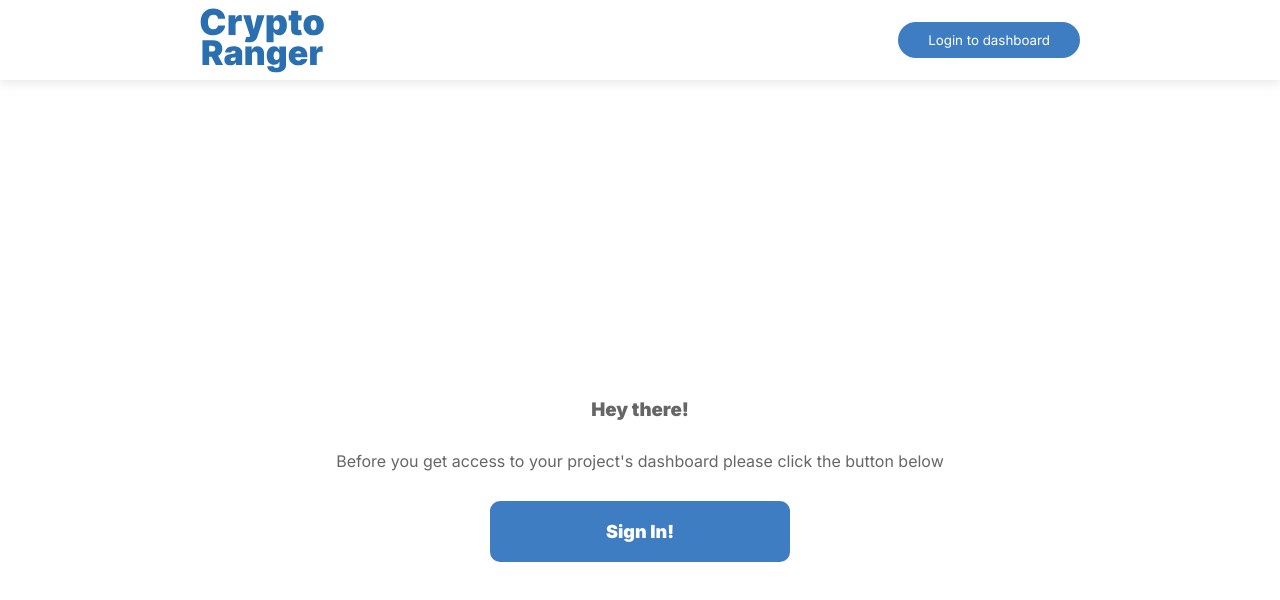
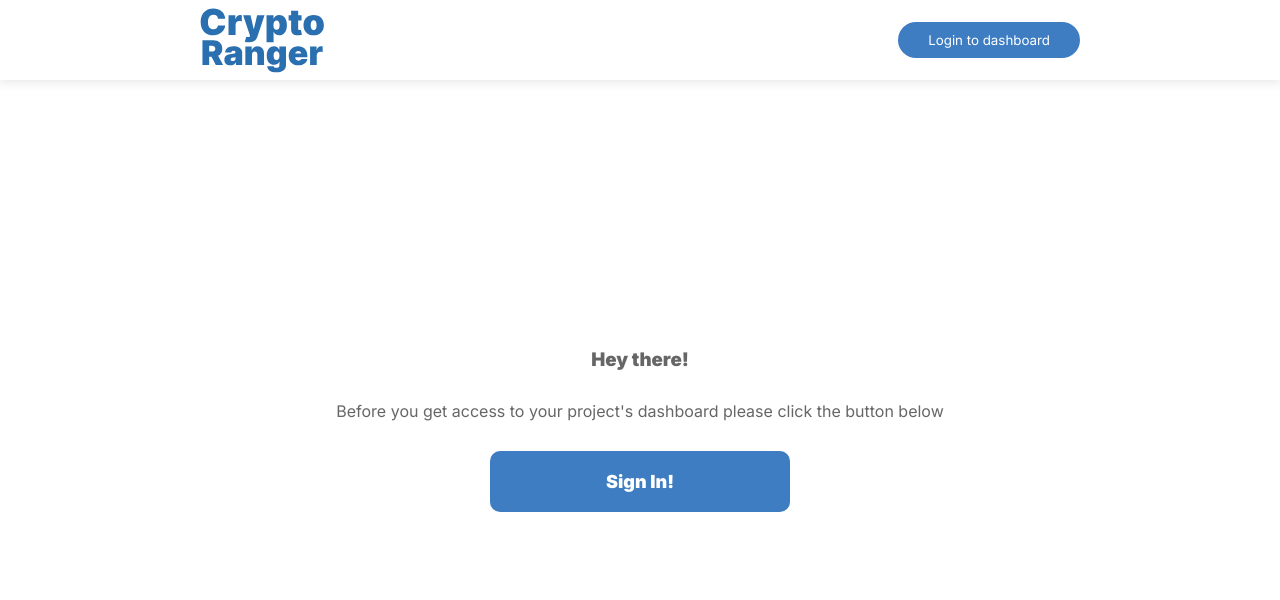
Before and after one commit to SimpleMB/CryptoRangerNext, a Next.js app: page /projects in a window 1280 px wide. Shown: the top 600 px of the page. Built offline with nearby package versions, Linux system fonts and the light colour scheme; no server answers.

Commit message:
fixed styles in Forbiden component

```diff
--- a/components/Forbiden/Forbiden.module.scss
+++ b/components/Forbiden/Forbiden.module.scss
@@ -3,7 +3,7 @@
   flex-direction: column;
   align-items: center;
   justify-content: center;
-  height: 100vh;
+  height: calc(100vh - 100px);
   color: hsl(0, 0%, 40%);
 
   p {
```
